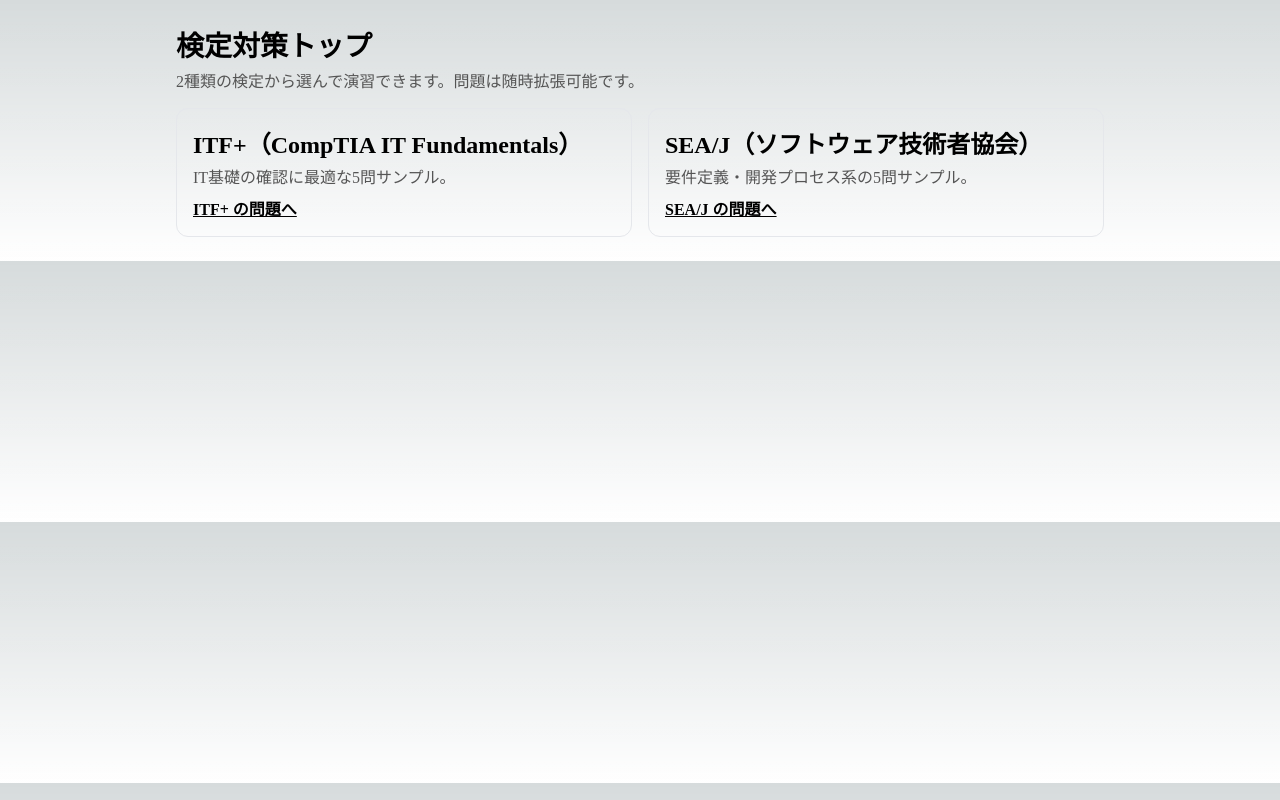
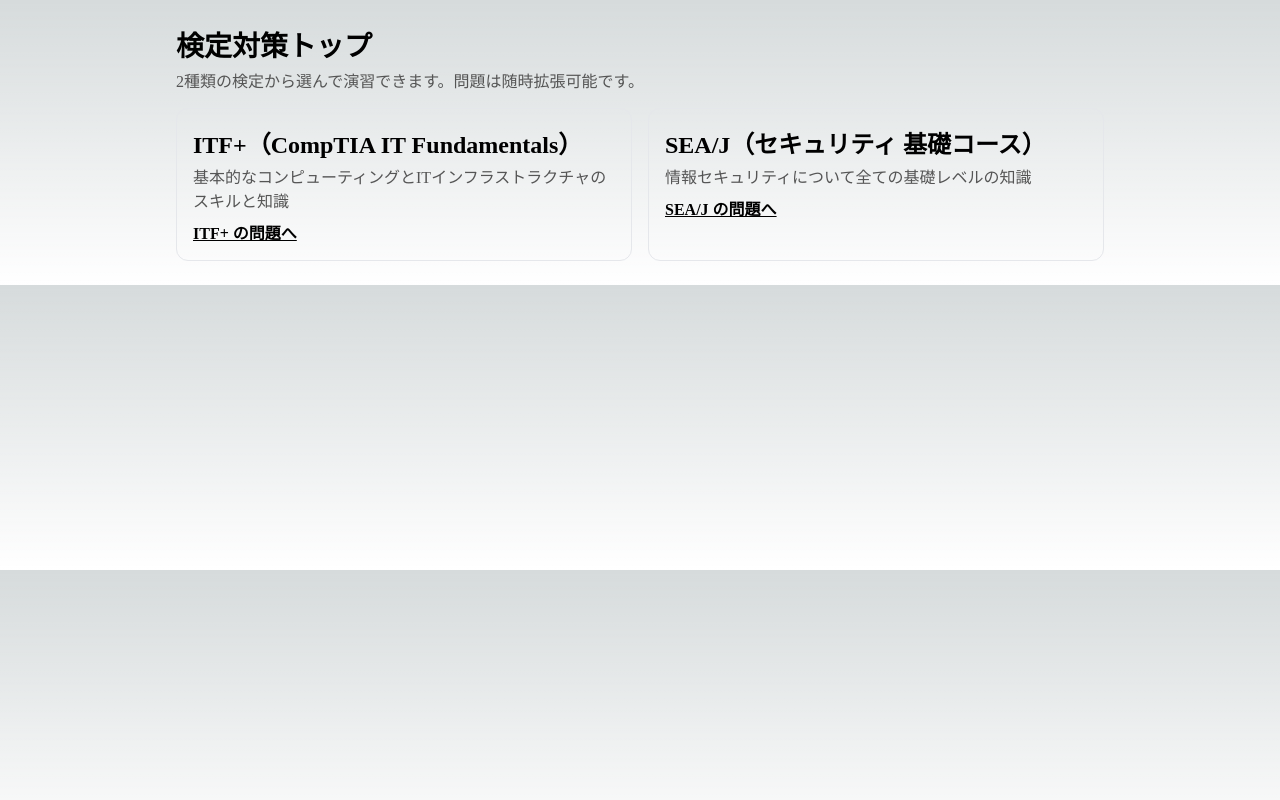
Before and after one commit to KimiyukiYamauchi/quizsite, a Next.js app: page / in a window 1280 px wide. Built offline with nearby package versions, Linux system fonts and the light colour scheme.

Commit message:
トップページの記述の修正

```diff
--- a/app/page.tsx
+++ b/app/page.tsx
@@ -11,15 +11,19 @@
       <div className={styles.grid}>
         <section className={styles.card}>
           <h2>ITF+（CompTIA IT Fundamentals）</h2>
-          <p className={styles.desc}>IT基礎の確認に最適な5問サンプル。</p>
+          <p className={styles.desc}>
+            基本的なコンピューティングとITインフラストラクチャのスキルと知識
+          </p>
           <Link className={styles.link} href="/itf">
             ITF+ の問題へ
           </Link>
         </section>
 
         <section className={styles.card}>
-          <h2>SEA/J（ソフトウェア技術者協会）</h2>
-          <p className={styles.desc}>要件定義・開発プロセス系の5問サンプル。</p>
+          <h2>SEA/J（セキュリティ 基礎コース）</h2>
+          <p className={styles.desc}>
+            情報セキュリティについて全ての基礎レベルの知識
+          </p>
           <Link className={styles.link} href="/seaj">
             SEA/J の問題へ
           </Link>
```
